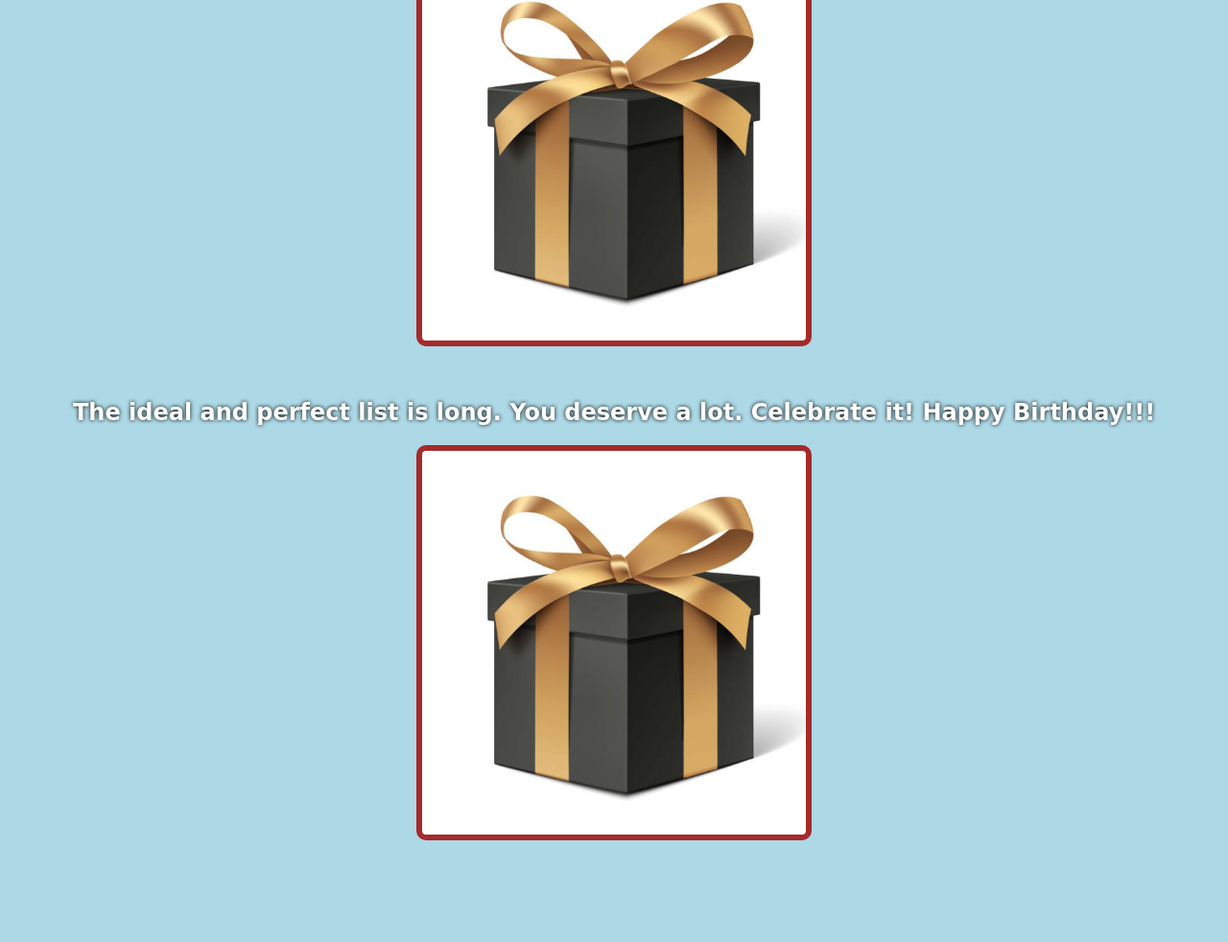
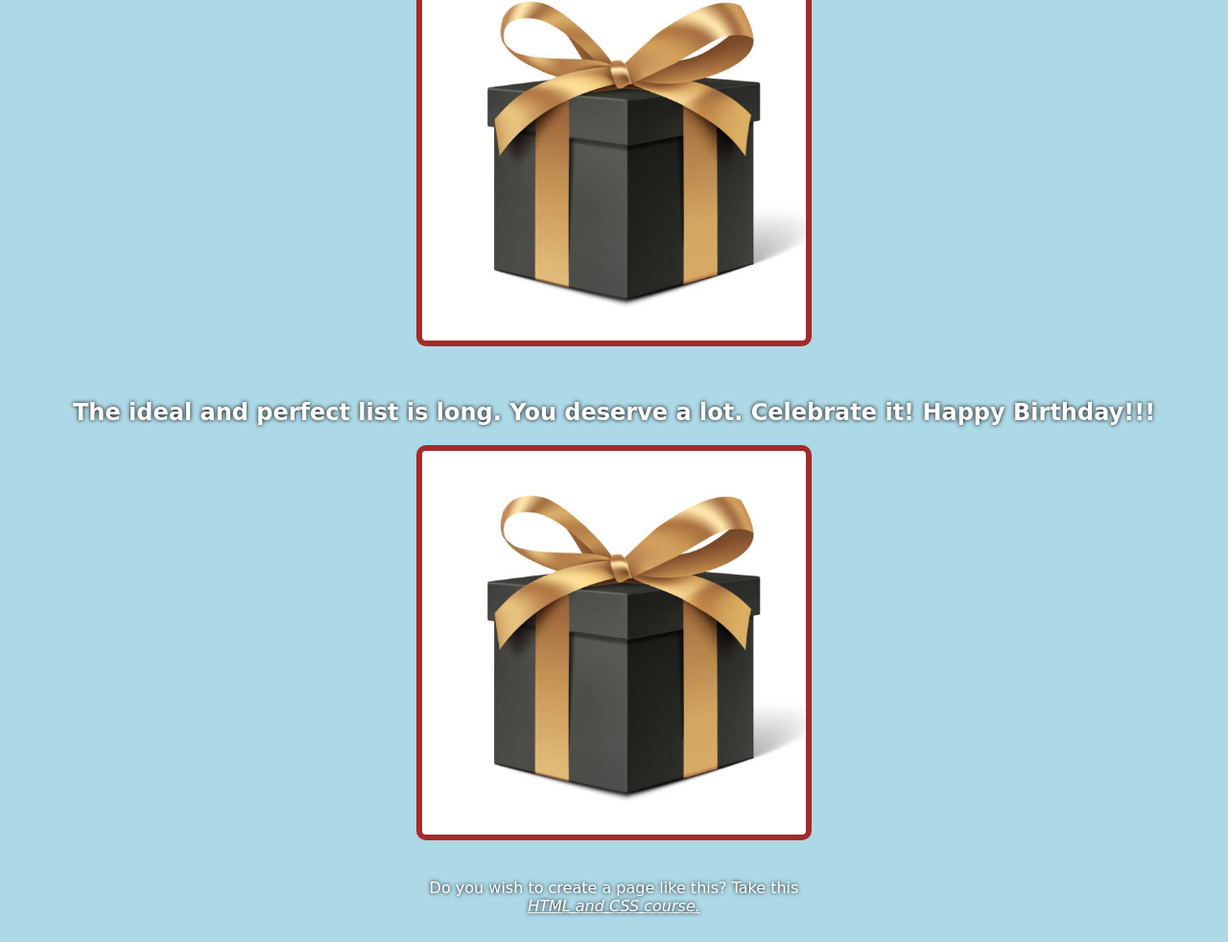
Before and after one commit to millymiu/birthday-gift-site, a plain HTML site: page index.html in a window 1280 px wide. Shown: the part 4500-5482 px from the top of the page at 96% size. Before the commit the page ends 5384 px from the top, so only its background shows below. Drawn offline with Linux system fonts and the light colour scheme; a web font is replaced by a local one.

Commit message:
Update index.html

```diff
--- a/index.html
+++ b/index.html
@@ -56,5 +56,9 @@
     <h2 class="gift-title">The ideal and perfect list is long. You deserve a lot. Celebrate it! Happy Birthday!!!</h2>
     <div class="gift-img-black" id="gift-cake"></div>
   </div>
+  <div>
+    <p id="footer"> Do you wish to create a page like this? Take this <a href="https://scrimba.com/learn/htmlandcass</a></p>
+      " target="_blank">HTML and CSS course.</a></p>
+  </div>
   </body>
 </html>
```
